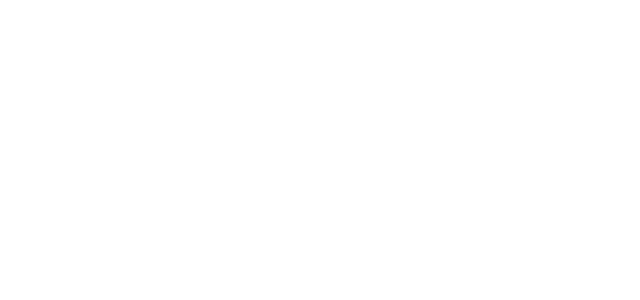
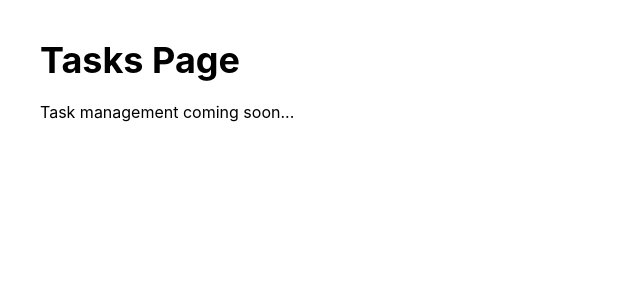
Before and after one commit to Techdheer/team-task-manager, a React app in the folder frontend/: page /tasks in a window 1280 px wide. Before the commit this address had no page. Shown: the top 300 px of the page, without its empty margins (0-640 px from the left). Built offline with nearby package versions, Linux system fonts and the light colour scheme; the HTML template or start-up script is replaced by a standard one.

Commit message:
Add tasks route again

```diff
--- a/frontend/src/App.jsx
+++ b/frontend/src/App.jsx
@@ -4,7 +4,7 @@
 import Signup from "./pages/Signup";
 import Dashboard from "./pages/Dashboard";
 import Projects from "./pages/Projects";
-
+import Tasks from "./pages/Tasks";
 import KanbanBoard from "./pages/KanbanBoard";
 
 function App() {
@@ -15,7 +15,7 @@
         <Route path="/signup" element={<Signup />} />
         <Route path="/dashboard" element={<Dashboard />} />
         <Route path="/projects" element={<Projects />} />
-
+        <Route path="/tasks" element={<Tasks />} />
         <Route path="/kanban" element={<KanbanBoard />} />
       </Routes>
     </BrowserRouter>
```
